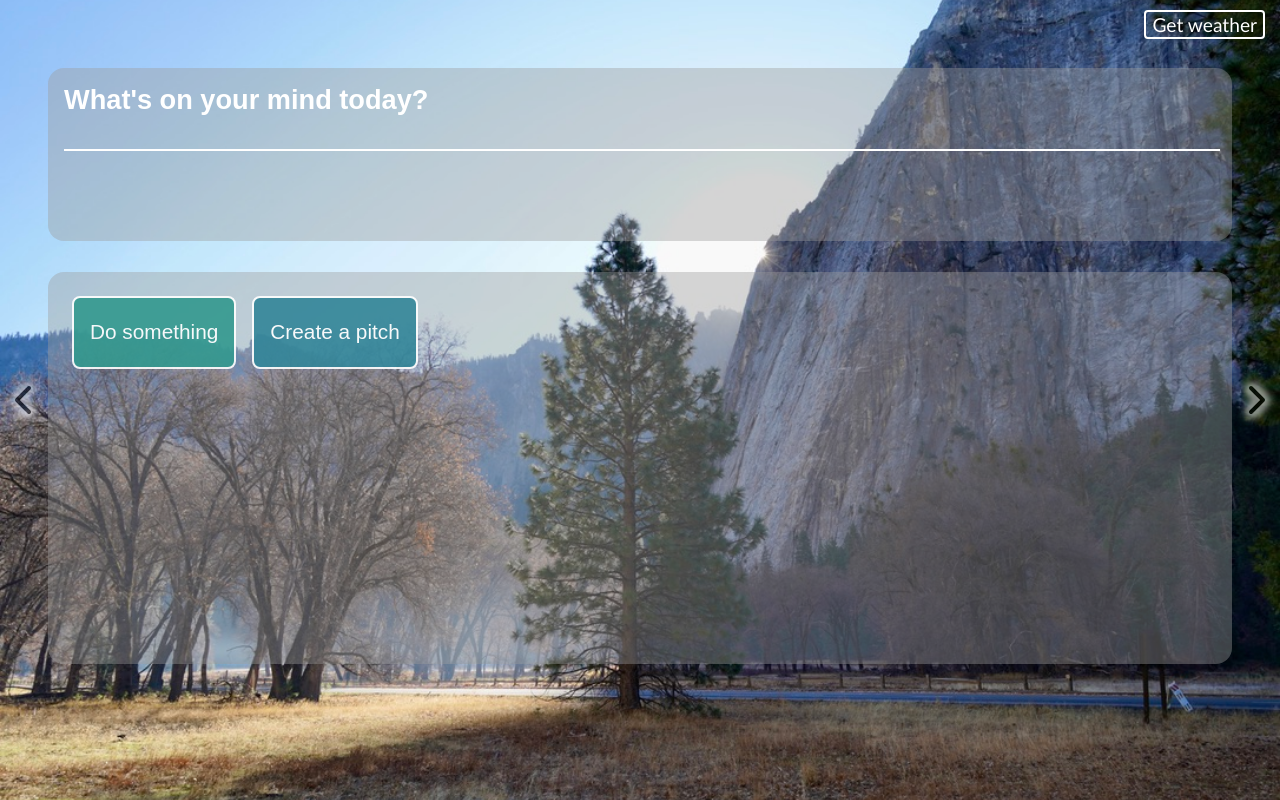
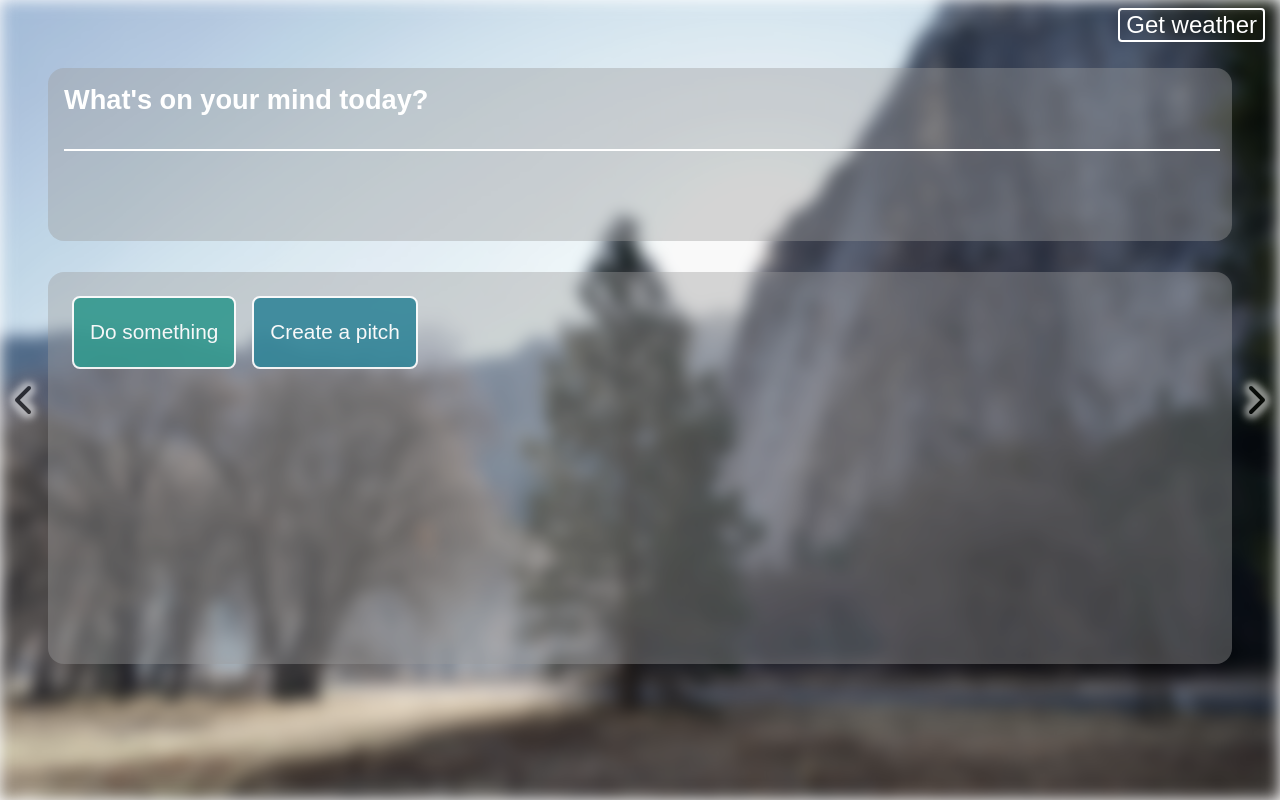
Before and after one commit to aleksandr-efimenko/inspirational-homepage, a React (Create React App) app: page / in a window 1280 px wide. Built offline with nearby package versions, Linux system fonts and the light colour scheme; no server answers.

Commit message:
add blur to background image

```diff
--- a/src/App.css
+++ b/src/App.css
@@ -6,9 +6,7 @@
   row-gap: 1rem;
   transition: background-image 0.5s;
   display: grid;
-  background-position: center;
-  background-repeat: no-repeat;
-  background-size: cover;
+
   font-family: Arial, Helvetica, sans-serif;
   backdrop-filter: blur(5px);
 }
@@ -20,6 +18,10 @@
   width: 100vw;
   height: 100vh;
   z-index: -1;
+  filter: blur(8px) grayscale(50%);
+  background-position: center;
+  background-repeat: no-repeat;
+  background-size: cover;
 }
 
 .slide-btn {
--- a/src/App.tsx
+++ b/src/App.tsx
@@ -44,7 +44,8 @@ function App() {
   }, [dispatch])
 
   return (
-    <div className="App" style={{ backgroundImage: `url(${bgUnsplashStatus === 'failed' ? bgLocalUrl : bgUnsplashUrl})` }}>
+    <div className="App" >
+      <div id='background-image-container' style={{ backgroundImage: `url(${bgUnsplashStatus === 'failed' ? bgLocalUrl : bgUnsplashUrl})` }}></div>
       <Weather />
       <div className='slide-btn-container-left'>
         <FontAwesomeIcon onClick={handlePrevBg} className='slide-btn ' size={'2x'} icon={['fas', 'chevron-left']} />
--- a/src/features/weather/weather.css
+++ b/src/features/weather/weather.css
@@ -4,7 +4,6 @@
   color: white;
   text-shadow: 0 0 3px rgb(0, 0, 0);
   font-size: 2rem;
-  font-family: 'Gill Sans', 'Gill Sans MT', Calibri, 'Trebuchet MS', sans-serif;
   max-width: 200px;
 }
 
@@ -33,8 +32,7 @@
 }
 
 .weather-widget button {
-  font-family: 'Gill Sans', 'Gill Sans MT', Calibri, 'Trebuchet MS', sans-serif;
-  font-size: 1.2rem;
+  font-size: 1.5rem;
   color: white;
   background-color: rgba(0, 0, 0, 0);
   border: 2px solid white;
```
